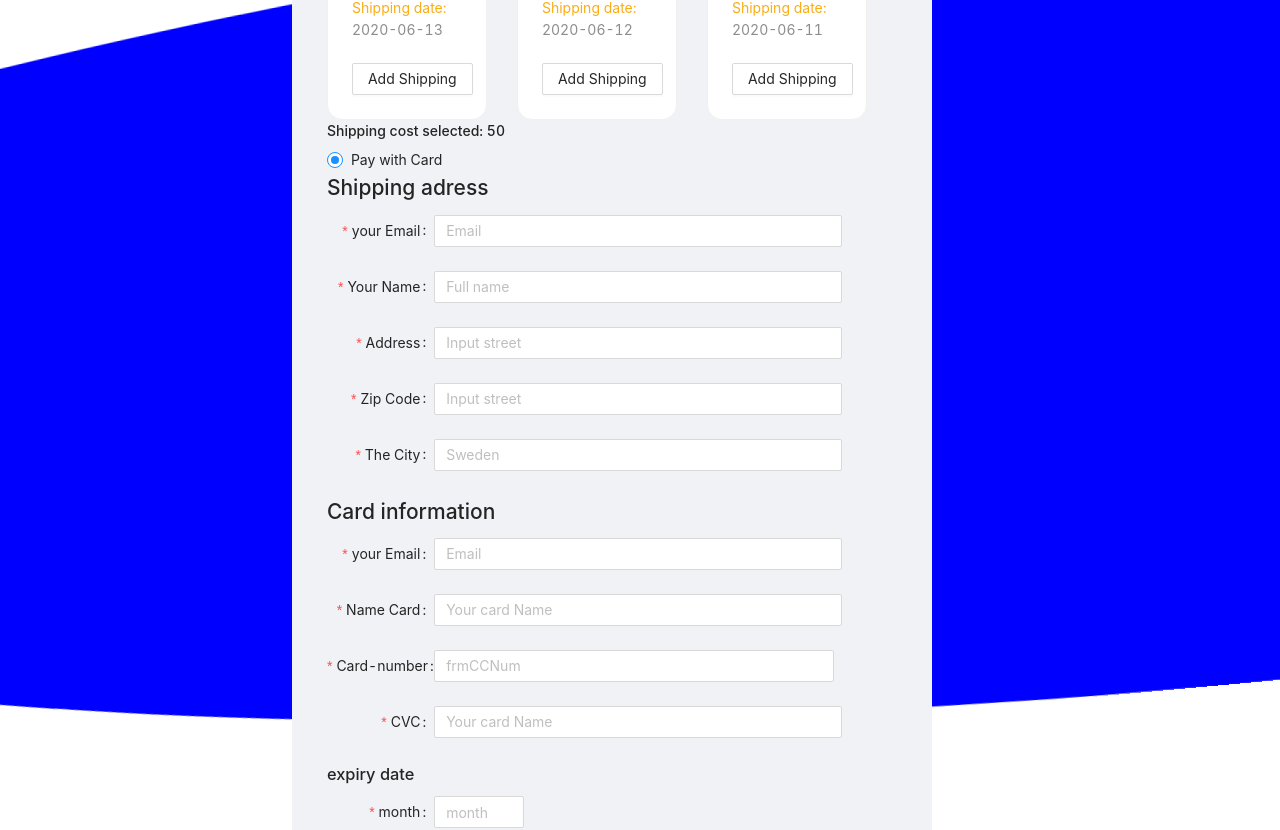
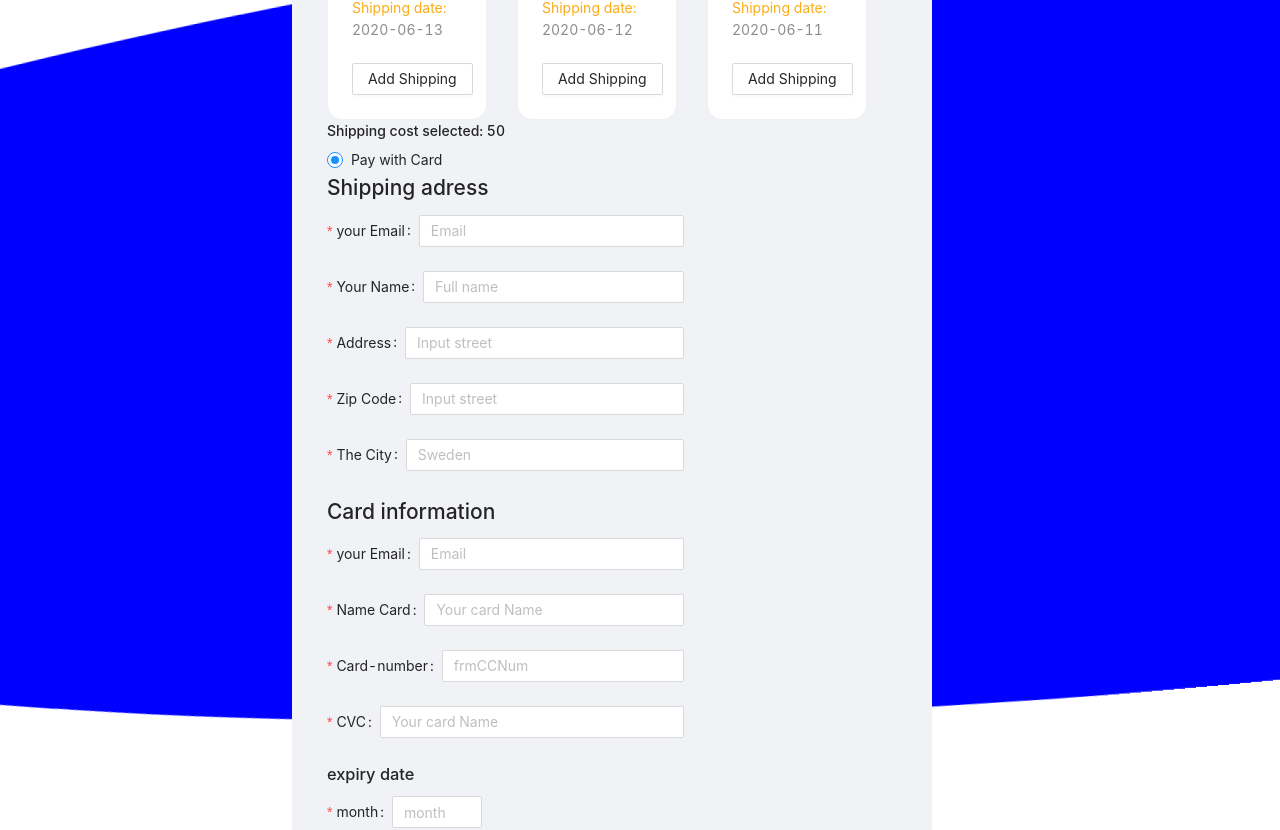
Before and after one commit to Abbe91/checkout-group6, a React (Create React App) app in the folder my-app/: page /checkout in a window 1280 px wide. Shown: the part 515-1345 px from the top of the page. Built offline with nearby package versions, Linux system fonts and the light colour scheme.

Commit message:
fix the layout

```diff
--- a/my-app/src/components/CardForm.tsx
+++ b/my-app/src/components/CardForm.tsx
@@ -32,7 +32,7 @@ export class Complete extends React.Component {
     return (
       <AutoComplete
         dataSource={dataSource}
-        style={{ width: 200 }}
+
         onSelect={onSelect}
         onSearch={this.handleSearch}
       >
@@ -98,8 +98,8 @@ class CreditCardForm extends Component<Props, State> {
 
                 <Form
                   name="basic"
-                  labelCol={{ span: 5 }}
-                  wrapperCol={{ span: 20 }}
+                  // labelCol={{ span: 7 }}
+                  // wrapperCol={{ span: 22 }}
                   layout="horizontal"
                   onFinish={onFinish}
 
@@ -116,7 +116,7 @@ class CreditCardForm extends Component<Props, State> {
                   </FormItem>
 
                   <FormItem name={['cardnumber', 'cardnumber']}label="Card-number" rules={[{ min:12 ,required: true }]} >
-                      <Input name="cardnumber" type="number" pattern="\d*" placeholder="frmCCNum"   style={{width:400}} />
+                      <Input name="cardnumber" type="number" pattern="\d*" placeholder="frmCCNum"   />
                     </FormItem>
 
                     <FormItem name={['cvc', 'cvc']} label="CVC" rules={[{required: true,min: 3, max: 3 }]}>
--- a/my-app/src/components/Cart.tsx
+++ b/my-app/src/components/Cart.tsx
@@ -81,6 +81,7 @@ export class Cart extends Component<{}, State>{
         width: 200,
         padding: 0,
         borderRadius: 15,
+        textAlign:"center",
         backgroundColor: '#FFF',
         WebkitFilter: "drop-shadow(0px 0px 5px #555)",
         filter: "drop-shadow(0px 0px 5px #555)",
--- a/my-app/src/components/PayPalForm.tsx
+++ b/my-app/src/components/PayPalForm.tsx
@@ -38,7 +38,7 @@ export class Complete extends React.Component {
     return (
       <AutoComplete
         dataSource={dataSource}
-        style={{ width: 200 }}
+
         onSelect={onSelect}
         onSearch={this.handleSearch}
       >
--- a/my-app/src/components/Radio.tsx
+++ b/my-app/src/components/Radio.tsx
@@ -26,7 +26,9 @@ class Radiobutton extends React.Component {
 
     };
     const { value } = this.state;
+
     return (
+      <div>
       <Radio.Group onChange={this.onChange} value={value}>
         <Radio style={radioStyle} value={1}>
           Pay with Card
@@ -42,10 +44,12 @@ class Radiobutton extends React.Component {
         </Radio>
         <Radio style={radioStyle} value={4}>
           More...
-          {value === 4 ? <Input style={{ width: 100, marginLeft: 10 }} /> : null}
+          {value === 4 ? <Input /> : null}
         </Radio>
 
       </Radio.Group>
+
+      </div>
     );
   }
 }
--- a/my-app/src/components/SwishForm.tsx
+++ b/my-app/src/components/SwishForm.tsx
@@ -52,7 +52,7 @@ class FormSwish extends  Component<Props,State> {
           <AddressForm />
           <h2>Your Swish number</h2>
          <FormItem name={['frmPhoneNumA', 'frmPhoneNumA']} label="Phone Number" rules={[{ min:10, max:13 ,required: true }]} >
-              <Input name="frmPhoneNumA" type="number" pattern="\d*" placeholder="Phone Number ex: 0046 **********"   style={{width:400}} />
+              <Input name="frmPhoneNumA" type="number" pattern="\d*" placeholder="Phone Number ex: 0046 **********" />
           </FormItem>
 
           <FormItem >
--- a/my-app/src/components/checkoutFracksatt.tsx
+++ b/my-app/src/components/checkoutFracksatt.tsx
@@ -1,10 +1,11 @@
-import React, { Component, MouseEvent, useState } from 'react';
+import React, { Component, CSSProperties,MouseEvent, useState } from 'react';
 import { Form, Input, Radio, Button, } from 'antd';
 import { RadioChangeEvent } from 'antd/lib/radio';
 import { Typography, Space, Card } from 'antd';
 import { Meta } from 'antd/lib/list/Item';
 import ProductImage from './ProductImage';
 import { threadId } from 'worker_threads';
+
 const { Title } = Typography;
 const { Text, Link } = Typography;
 
```
